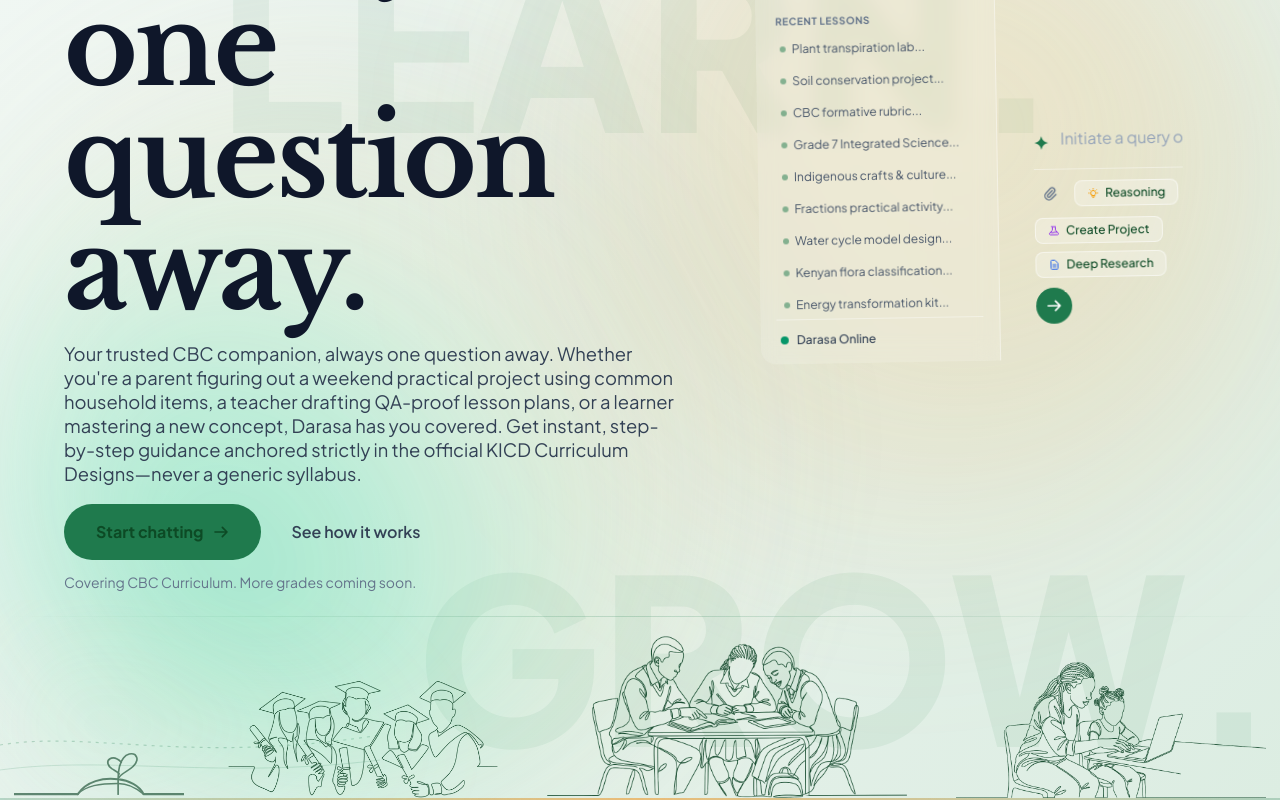
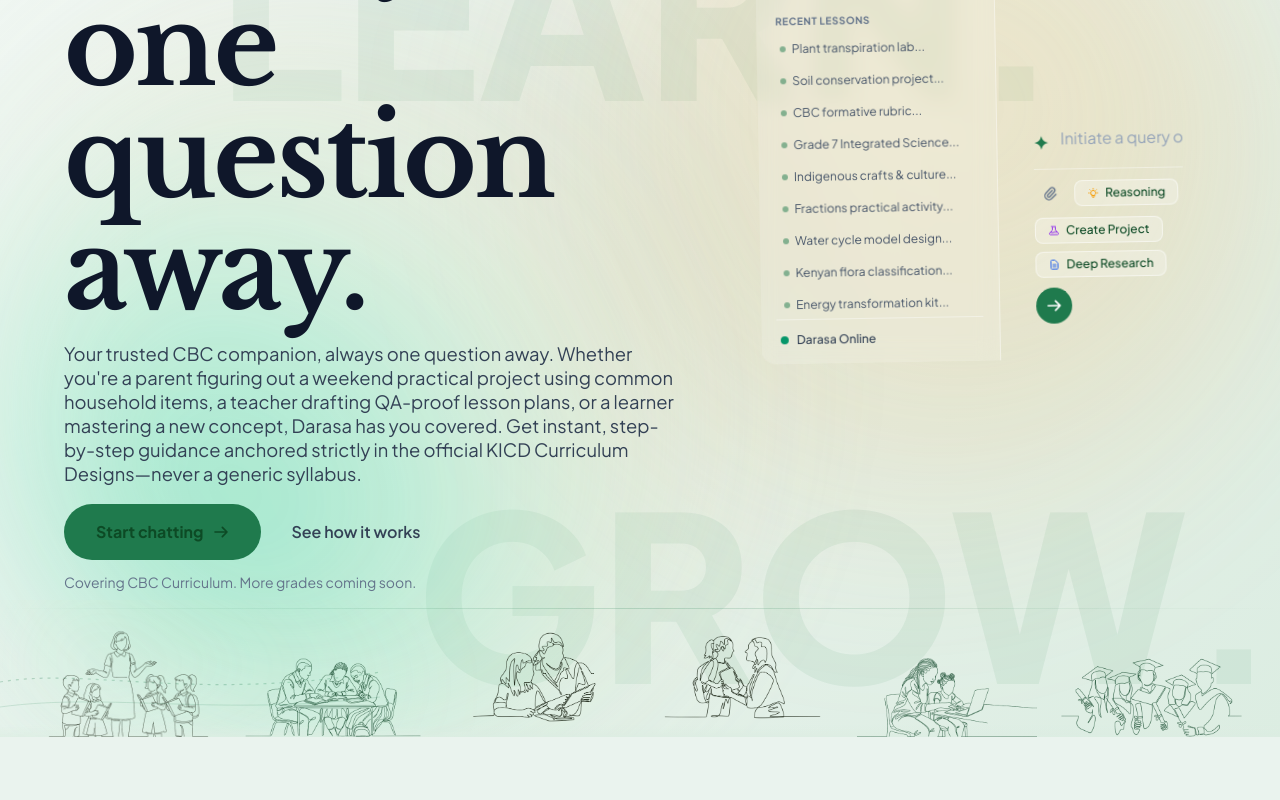
Before and after one commit to StephenMuya/Darasa, a React (Vite) app in the folder frontend/: page / in a window 1280 px wide. Shown: the part 674-1474 px from the top of the page. After the commit the page ends 1411 px from the top, so only its background shows below. Built offline with nearby package versions, Linux system fonts and the light colour scheme.

Commit message:
feat(hero): expand line-art panoramic illustrations and streamline bottom transition

```diff
--- a/frontend/src/components/hero/HeroLineArt.tsx
+++ b/frontend/src/components/hero/HeroLineArt.tsx
@@ -11,10 +11,10 @@ export default function HeroLineArt() {
   return (
     <div
       aria-hidden="true"
-      className="relative w-full overflow-hidden select-none pointer-events-none mt-auto pt-4"
+      className="relative w-full overflow-hidden select-none pointer-events-none mt-auto pt-1 sm:pt-2"
     >
       {/* Seamless top divider */}
-      <div className="w-full h-px bg-gradient-to-r from-transparent via-[#1F7A4D]/20 to-transparent mb-2" />
+      <div className="w-full h-px bg-gradient-to-r from-transparent via-[#1F7A4D]/20 to-transparent mb-1 sm:mb-2" />
 
       {/* Ambient atmospheric glow in the bottom-left space */}
       <div
@@ -37,62 +37,69 @@ export default function HeroLineArt() {
         </svg>
       </div>
 
-      {/* Main artwork row */}
-      <div className="w-full max-w-6xl mx-auto px-4 sm:px-6 lg:px-8 flex flex-row items-end justify-center gap-3 sm:gap-6 md:gap-9 lg:gap-11 pb-0 relative z-10">
+      {/* Main artwork row – 6 continuous line-art scenes occupying almost the entire screen width */}
+      <div className="w-full max-w-[99vw] 2xl:max-w-[1920px] mx-auto px-1 sm:px-2 md:px-4 lg:px-6 xl:px-8 flex flex-row items-end justify-between gap-1 sm:gap-2 md:gap-3 lg:gap-4 xl:gap-6 pb-0 relative z-10">
 
-        {/* Decorative element: open book + knowledge sprout */}
-        <div className="hidden sm:flex flex-shrink-0 items-end justify-end max-w-[15%] md:max-w-[16%] lg:max-w-[170px] mb-0.5 opacity-65">
-          <svg
-            viewBox="0 0 160 100"
-            fill="none"
-            xmlns="http://www.w3.org/2000/svg"
-            className="w-full h-auto text-[#184C30]"
-          >
-            {/* Ground entry */}
-            <path d="M 0 98 L 60 98" stroke="currentColor" strokeWidth="2" strokeLinecap="round" />
-            {/* Open textbook */}
-            <path d="M 60 98 C 68 86, 84 82, 98 84 C 108 85, 118 90, 122 98" stroke="currentColor" strokeWidth="1.8" strokeLinecap="round" strokeLinejoin="round" />
-            <path d="M 98 84 L 98 98" stroke="currentColor" strokeWidth="1.6" strokeLinecap="round" />
-            <path d="M 60 98 C 68 90, 80 88, 98 88 C 108 88, 116 93, 122 98" stroke="currentColor" strokeWidth="1.3" strokeLinecap="round" />
-            {/* Growth sprout */}
-            <path d="M 98 84 C 98 76, 99 69, 103 64 C 106 60, 111 59, 114 61 C 117 64, 116 68, 112 72 C 108 76, 102 78, 99 82" stroke="currentColor" strokeWidth="1.6" strokeLinecap="round" strokeLinejoin="round" />
-            <path d="M 101 68 C 97 64, 93 63, 90 65 C 87 67, 88 71, 92 74 C 95 76, 98 77, 99 79" stroke="currentColor" strokeWidth="1.6" strokeLinecap="round" strokeLinejoin="round" />
-            {/* Baseline exit */}
-            <path d="M 122 98 L 160 98" stroke="currentColor" strokeWidth="2" strokeLinecap="round" />
-          </svg>
-        </div>
-
-        {/* Scene 1 – Graduating students */}
-        <div className="flex-shrink-0 flex justify-center items-end max-w-[28%] sm:max-w-[26%] md:max-w-[270px]">
+        {/* Scene 1 – Teacher introducing lesson to young learners */}
+        <div className="flex-1 min-w-0 flex justify-center items-end max-w-[16.5%]">
           <img
-            src="/images/graduates.png"
-            alt="Graduating CBC students celebrating with mortarboards and scrolls"
-            className="w-full max-h-28 sm:max-h-36 md:max-h-44 lg:max-h-52 object-contain object-bottom transition-all duration-300"
+            src="/images/teacher-learners-class.png"
+            alt="Teacher guiding young CBC learners listening attentively with books"
+            className="w-full max-h-32 sm:max-h-44 md:max-h-52 lg:max-h-60 xl:max-h-72 2xl:max-h-80 object-contain object-bottom transition-all duration-300"
           />
         </div>
 
         {/* Scene 2 – Students collaborating at desk */}
-        <div className="flex-shrink-0 flex justify-center items-end max-w-[38%] sm:max-w-[35%] md:max-w-[370px]">
+        <div className="flex-1 min-w-0 flex justify-center items-end max-w-[16.5%]">
           <img
             src="/images/students-desk.png"
             alt="Three CBC uniform students studying around table with textbook, notebook and tablet"
-            className="w-full max-h-28 sm:max-h-36 md:max-h-44 lg:max-h-52 object-contain object-bottom transition-all duration-300"
+            className="w-full max-h-32 sm:max-h-44 md:max-h-52 lg:max-h-60 xl:max-h-72 2xl:max-h-80 object-contain object-bottom transition-all duration-300"
           />
         </div>
 
-        {/* Scene 3 – Parent & child on laptop */}
-        <div className="flex-shrink-0 flex justify-center items-end max-w-[30%] sm:max-w-[28%] md:max-w-[310px]">
+        {/* Scene 3 – Teacher and student exploring tablet lesson */}
+        <div className="flex-1 min-w-0 flex justify-center items-end max-w-[16.5%]">
+          <img
+            src="/images/teacher-student-tablet.png"
+            alt="Teacher and learner exploring interactive digital lesson on tablet"
+            className="w-full max-h-32 sm:max-h-44 md:max-h-52 lg:max-h-60 xl:max-h-72 2xl:max-h-80 object-contain object-bottom transition-all duration-300"
+          />
+        </div>
+
+        {/* Scene 4 – Parent encouraging learner with backpack */}
+        <div className="flex-1 min-w-0 flex justify-center items-end max-w-[16.5%]">
+          <img
+            src="/images/parent-learner-backpack.png"
+            alt="Mother encouraging learner with school backpack"
+            className="w-full max-h-32 sm:max-h-44 md:max-h-52 lg:max-h-60 xl:max-h-72 2xl:max-h-80 object-contain object-bottom transition-all duration-300"
+          />
+        </div>
+
+        {/* Scene 5 – Parent & child working on laptop */}
+        <div className="flex-1 min-w-0 flex justify-center items-end max-w-[16.5%]">
           <img
             src="/images/parent-child.png"
             alt="Mother and daughter working together on laptop"
-            className="w-full max-h-28 sm:max-h-36 md:max-h-44 lg:max-h-52 object-contain object-bottom transition-all duration-300"
+            className="w-full max-h-32 sm:max-h-44 md:max-h-52 lg:max-h-60 xl:max-h-72 2xl:max-h-80 object-contain object-bottom transition-all duration-300"
+          />
+        </div>
+
+        {/* Scene 6 – Graduating students celebrating */}
+        <div className="flex-1 min-w-0 flex justify-center items-end max-w-[16.5%]">
+          <img
+            src="/images/graduates.png"
+            alt="Graduating CBC students celebrating with mortarboards and scrolls"
+            className="w-full max-h-32 sm:max-h-44 md:max-h-52 lg:max-h-60 xl:max-h-72 2xl:max-h-80 object-contain object-bottom transition-all duration-300"
           />
         </div>
 
       </div>
 
-      {/* Ground baseline gradient */}
-      <div className="w-full h-[2px] bg-gradient-to-r from-[#1F7A4D]/25 via-[#EE9B2E]/60 to-[#1F7A4D]/25" />
+      {/* Ground baseline blending mask (seamless transition into following section) */}
+      <div className="relative w-full">
+        <div className="absolute -top-3 left-0 right-0 h-3 bg-gradient-to-t from-[#DCEDE2]/70 to-transparent pointer-events-none" />
+      </div>
     </div>
   );
 }
```
Also changed, not shown: 1 other file (tests, documents, lock files or other folders).
